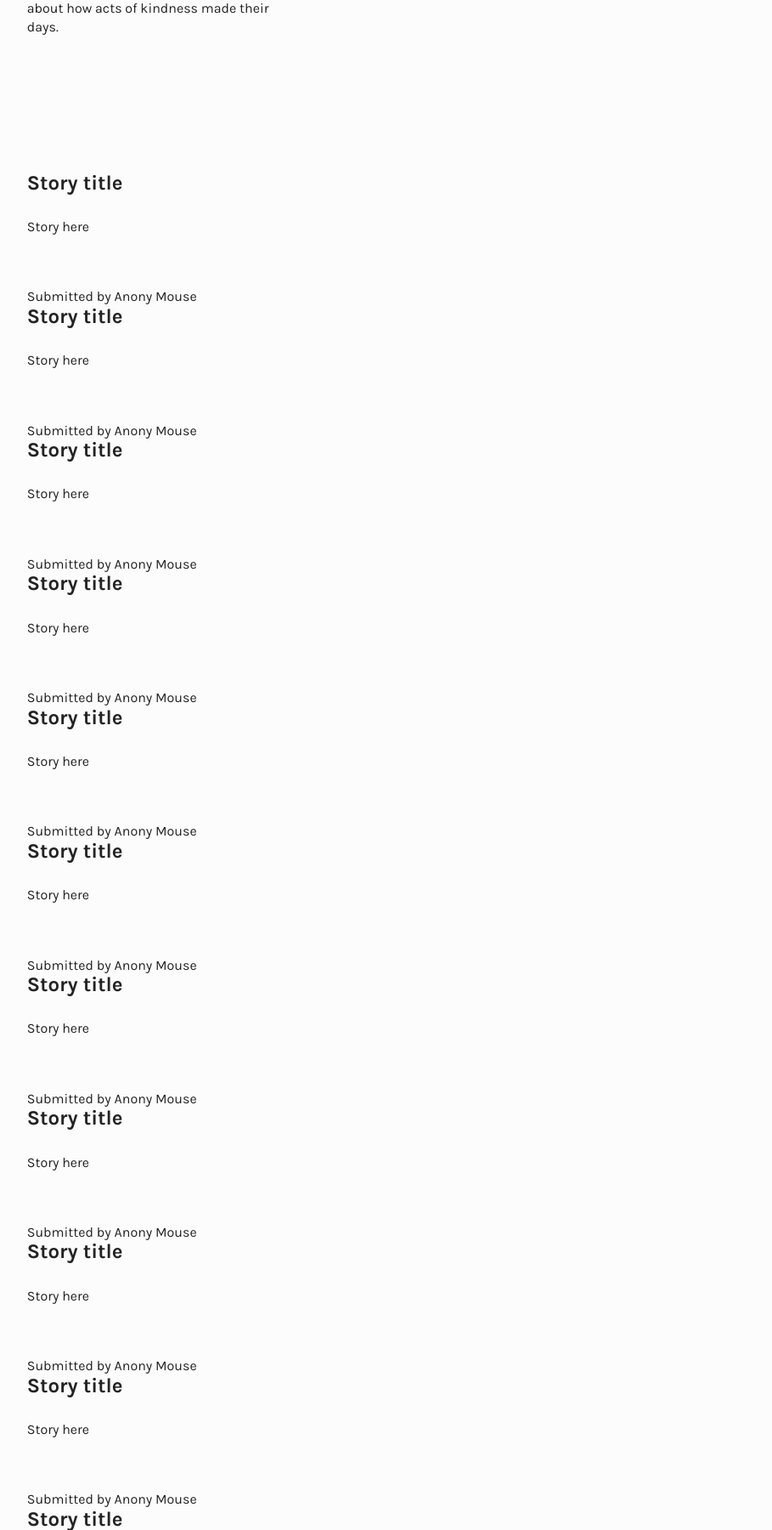
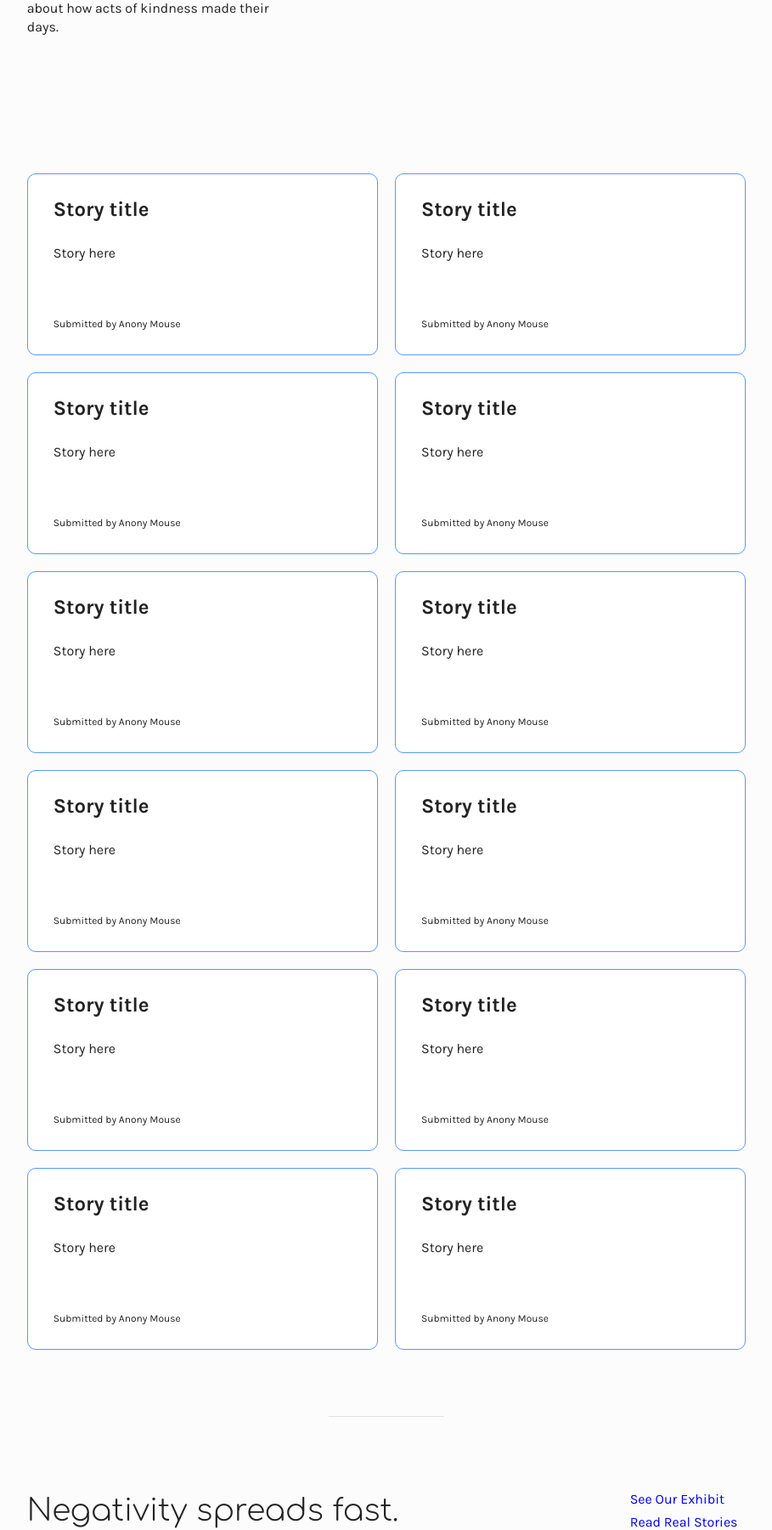
Before and after one commit to exl8210/Niyama, a PHP site: page /stories.php in a window 1280 px wide. Shown: the part 328-2128 px from the top of the page at 85% size, without its empty margins (185-1094 px from the left). Run offline with PHP 8.4, Linux system fonts and the light colour scheme; some libraries are stand-ins or nearby versions.

Commit message:
Included grid styles
Included styles for the stories page's CSS grid

```diff
--- a/assets/css/style.css
+++ b/assets/css/style.css
@@ -211,24 +211,43 @@ a:hover {
     margin-right: 15px;
 }
 
+.grid { /* story grid */
+    display: grid;
+    grid-gap: 20px;
+    grid-template-columns: repeat(auto-fill, minmax(330px, 1fr));
+    grid-auto-rows: 58px;
+}
+
+.story {
+    padding: 30px;
+}
+
+.story-content span {
+    font-size: 12px;
+}
+
 #info-cards {
     display: flex;
     justify-content: space-between;
+    flex-wrap: wrap;
 }
 
 .card {
-    width: 350px;
+    min-width: 350px;
     height: 360px;
-    border-radius: 10px;
-    border: 1px solid #5a99f6;
     display: flex;
     justify-content: center;
     text-align: center;
     cursor: pointer;
-    margin-top: 0;
+    margin: 0 10px 15px;
     transition: margin-top ease 0.3s, box-shadow ease 0.3s;
+    box-shadow: none;
+}
+
+.story, .card {
+    border-radius: 10px;
+    border: 1px solid #5a99f6;
     background: #fff;
-    box-shadow: none;
 }
 
 .card:hover {
@@ -265,8 +284,18 @@ li {
 .info-icon {
     max-width: 190px;
     margin-right: 40px;
+    border-radius: 35px;
+    box-shadow: 0px 0px 20px rgba(10, 10, 10, .05);
 }
 
 .ted-screen {
     max-width: 330px;
 }
+
+ul li {
+    margin-bottom: 20px;
+}
+
+footer li {
+    margin-bottom: 5px;
+}
```
